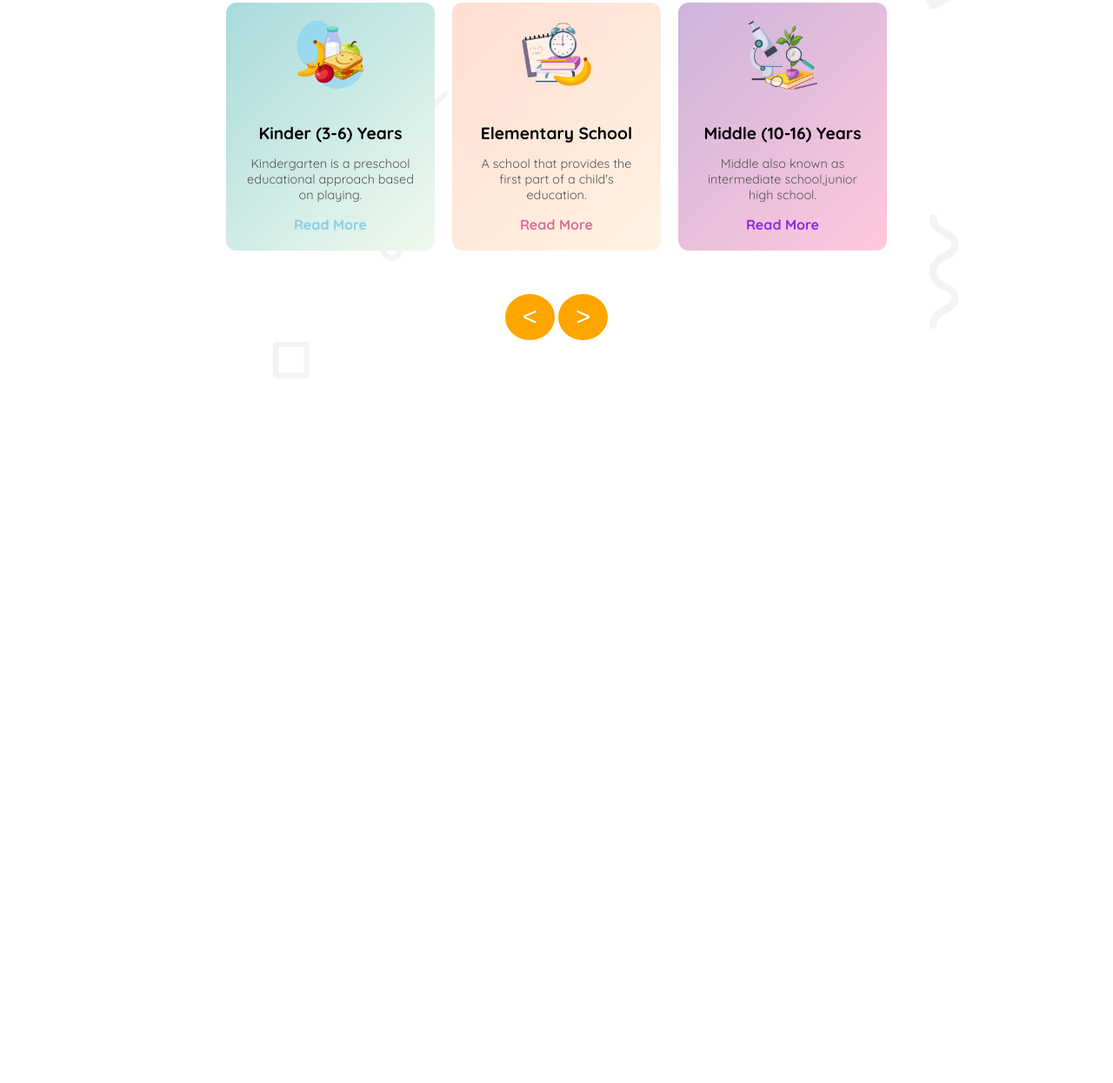
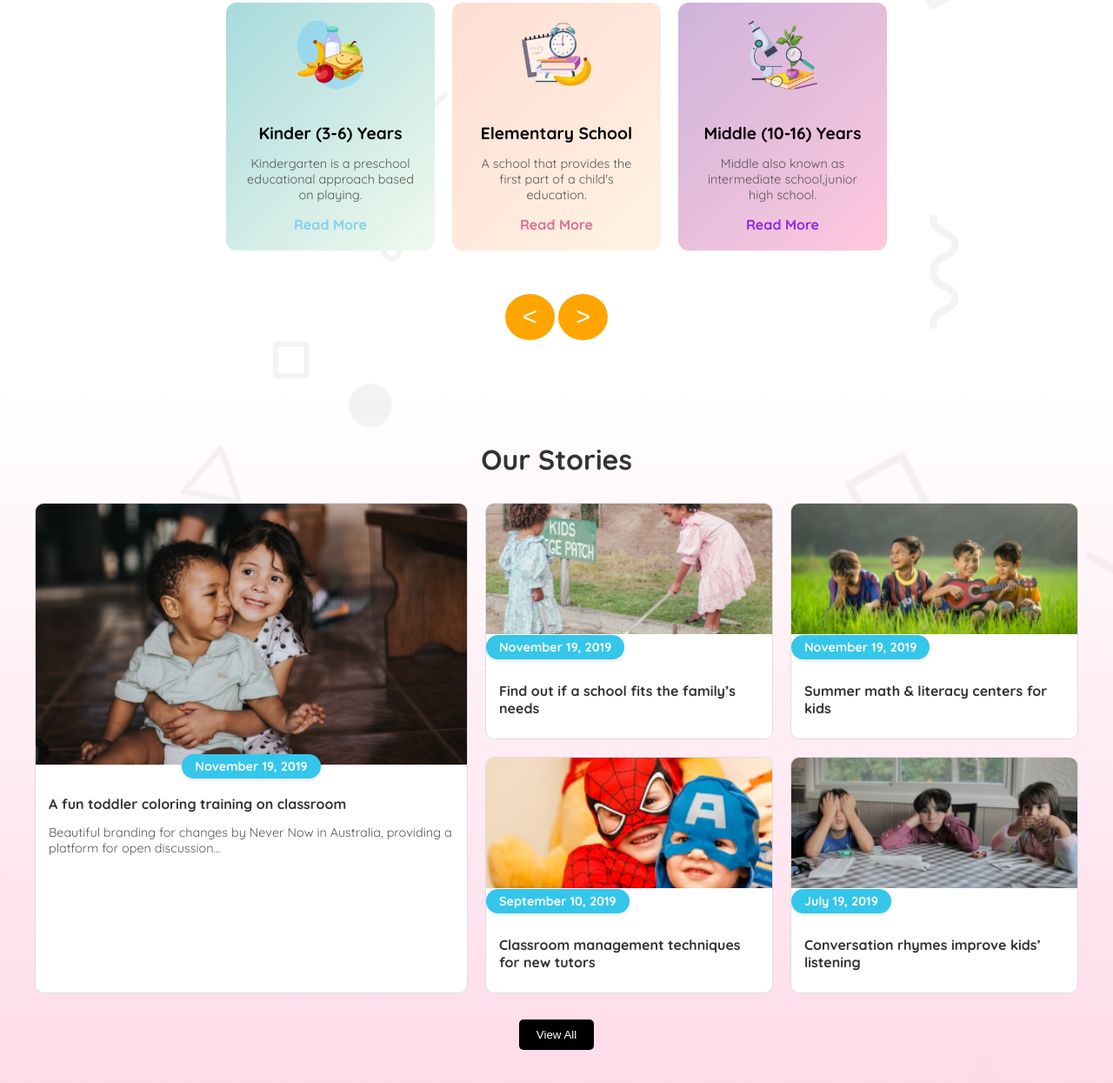
Before and after one commit to rifatuchsash/second-assignment, a plain HTML site: page index.html in a window 1280 px wide. Shown: the part 865-2110 px from the top of the page at 87% size. Before the commit the page ends 1306 px from the top, so only its background shows below. Drawn offline with Linux system fonts and the light colour scheme.

Commit message:
stories section added

```diff
--- a/index.html
+++ b/index.html
@@ -69,4 +69,51 @@
       </div>
 
 
+      <section class="section stories">
+        <h2>Our Stories</h2>
+        <div class="story-container">
+            <div class="story-card large">
+                <img src="assets/story-1.png">
+                <div class="date-bar">November 19, 2019</div>
+                <div class="story-card-content">
+                    <h3>A fun toddler coloring training on classroom</h3>
+                    <p>Beautiful branding for changes by Never Now in Australia, providing a platform for open discussion...</p>
+                </div>
+            </div>
+
+            <div class="small-cards">
+                <div class="story-card">
+                    <img src="assets/story-2.png">
+                    <div class="date-bar">November 19, 2019</div>
+                    <div class="story-card-content">
+                        <h3>Find out if a school fits the family’s needs</h3>
+                    </div>
+                </div>
+                <div class="story-card">
+                    <img src="assets/story-3.png">
+                    <div class="date-bar">November 19, 2019</div>
+                    <div class="story-card-content">
+                        <h3>Summer math & literacy centers for kids</h3>
+                    </div>
+                </div>
+                <div class="story-card">
+                    <img src="assets/story-4.png">
+                    <div class="date-bar">September 10, 2019</div>
+                    <div class="story-card-content">
+                        <h3>Classroom management techniques for new tutors</h3>
+                    </div>
+                </div>
+                <div class="story-card">
+                    <img src="assets/story-5.png">
+                    <div class="date-bar">July 19, 2019</div>
+                    <div class="story-card-content">
+                        <h3>Conversation rhymes improve kids’ listening</h3>
+                    </div>
+                </div>
+            </div>
+        </div>
+        <button class="view-all-btn">View All</button>
+    </section>
+
+
 </body>
--- a/styles.css
+++ b/styles.css
@@ -272,3 +272,125 @@ body, html {
           display: none;
       }
       }
+
+      /* Our Stories Section */
+.stories {
+    background: linear-gradient(to bottom, rgba(0,0,0,0), rgba(255, 215, 231, 0.9)),
+        url('assets/bg.png');
+    background-size: cover;
+    background-position: center;
+    text-align: center;
+    padding: 40px 20px;
+  }
+
+  .stories h2 {
+    font-size: 2em;
+    color: #333;
+    margin-bottom: 30px;
+  }
+
+  .story-container {
+    display: flex;
+    gap: 20px;
+    justify-content: center;
+    flex-wrap: wrap;
+  }
+
+  .story-card.large {
+    width: 40%;
+    display: flex;
+    flex-direction: column;
+    background: white;
+    border-radius: 10px;
+    overflow: hidden;
+  }
+
+  .story-card.large img {
+    width: 100%;
+    height: 300px;
+    object-fit: cover;
+  }
+
+  .small-cards {
+    display: grid;
+    grid-template-columns: repeat(2, 1fr);
+    gap: 20px;
+    width: 55%;
+  }
+
+  .story-card {
+    background: white;
+    border: 1px solid #ddd;
+    border-radius: 10px;
+    overflow: hidden;
+    text-align: left;
+  }
+
+  .story-card img {
+    width: 100%;
+    height: 150px;
+    object-fit: cover;
+  }
+
+  .date-bar {
+    display: inline-block;
+    margin: -12px auto;
+    background-color: #34c6eb;
+    color: white;
+    font-size: 0.9em;
+    font-weight: bold;
+    padding: 5px 15px;
+    border-radius: 20px;
+    text-align: center;
+    width: fit-content;
+    box-shadow: 0 2px 5px rgba(0, 0, 0, 0.1);
+  }
+
+  .story-card-content {
+    padding: 15px;
+  }
+
+  .story-card-content h3 {
+    font-size: 1em;
+    color: #333;
+    margin-bottom: 10px;
+  }
+
+  .story-card-content p {
+    font-size: 0.9em;
+    color: #555;
+  }
+
+  .view-all-btn {
+    margin: 30px auto 0;
+    padding: 10px 20px;
+    background-color: #000;
+    color: #fff;
+    border: none;
+    border-radius: 5px;
+    cursor: pointer;
+    text-align: center;
+  }
+
+  /* Responsiveness */
+  @media (max-width: 576px) {
+    .story-container {
+        flex-direction: column;
+    }
+
+    .story-card.large {
+      display: none;
+        /* width: 0%; */
+    }
+
+    .small-cards {
+        width: 100%;
+        grid-template-columns: 1fr 1fr;
+    }
+  }
+
+  @media (max-width: 480px) {
+    .small-cards {
+        grid-template-columns: 1fr;
+    }
+  }
```
